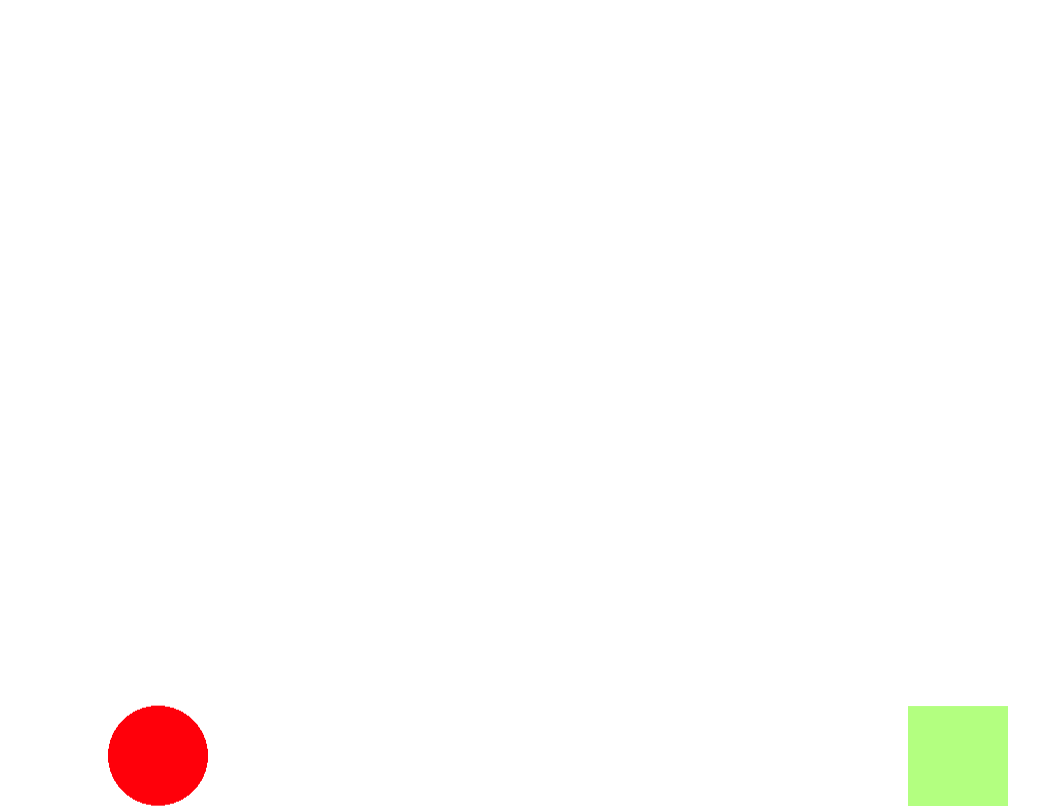
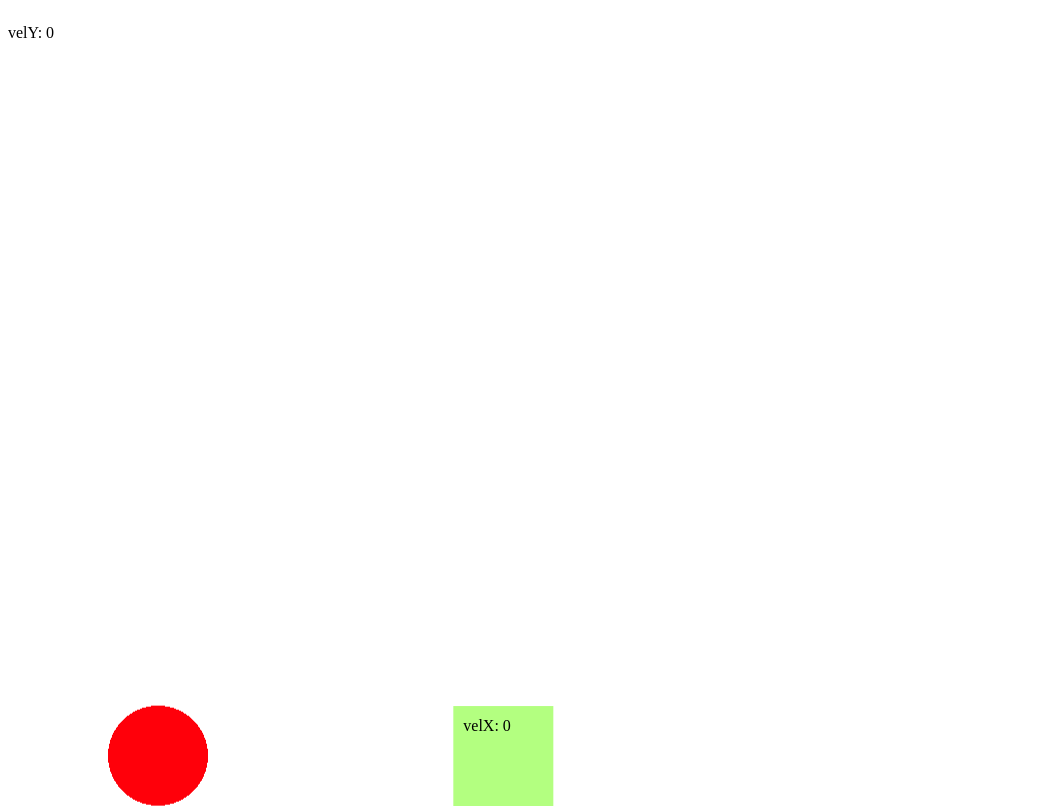
Before and after one commit to GittingItOnWithYourMom/millikanschoolproject, a plain HTML site: page index.html in a window 1280 px wide. Shown: the whole page, without its empty margins (0-1063 px from the left). Drawn offline with Linux system fonts and the light colour scheme.

Commit message:
firction

```diff
--- a/index.html
+++ b/index.html
@@ -7,7 +7,9 @@
 
     <link rel="stylesheet" href="syles.css">
 </head>
-<body>
+<body onload="ready()">
+    <p class="debug" id="d1">text</p>
+    <p class="debug" id="d2">text2</p>
     <img ondragend="moveobject(0)" id="ball" src="imgs/ball.png">
     <img ondragend="moveobject(1)" id="box" src="imgs/square.png">
 </body>
--- a/index.js
+++ b/index.js
@@ -1,10 +1,19 @@
 const ballimage = document.getElementById('ball')
 const boximage = document.getElementById('box')
+const d1 = document.getElementById('d1')
+const d2 = document.getElementById('d2')
+
+
+function ready(){
+  physics_objects.forEach((object) => {
+    object.createText()
+  })
+}
 
 //physics
 
 class physicsobject{
-    constructor(image, mass, friction, initialX, initialY, posX, posY, velX, velY, accX, accY, deltaTX, deltaTY){
+    constructor(image, mass, friction, initialX, initialY, posX, posY, velX, velY, accX, accY, deltaTX, deltaTY, text, para){
         this.image = image
         this.mass = mass
         this.friction = friction
@@ -18,15 +27,29 @@ class physicsobject{
         this.accY = accY
         this.deltaTX = deltaTX
         this.deltaTY = deltaTY
+        this.text = text
     }
     moveImage(){
         var amount = "translate(" +this.posX+ "px, " +this.posY+ "px)"
         this.image.style.transform = amount
     }
+    createText(){
+      this.para = document.createElement("p");
+      this.text = document.createTextNode("This is a new paragraph.")
+      this.para.appendChild(this.text);
+      this.para.style.position = "absolute"
+      this.para.style.zIndex = "1"
+    }
+    updateText(){
+      var amount = "translate(" +this.posX+ "px, " +this.posY+ "px)"
+      this.para.style.transform = amount
+      this.para.textContent = "velx: " + this.velX
+      this.para.textContent = "vely: " + this.velY
+    }
 }
 
-var ball = new physicsobject(ballimage, 50, 100, 0, 100, 100, 100, 0, 0, 0, 0, 0, 0)
-var box = new physicsobject(boximage, 100, 900, 0.2, 0, 900, 0, 0, 0, 0, 0, 0, 0)
+var ball = new physicsobject(ballimage, 50, 0, 0, 100, 100, 100, 0, 0, 0, 0, 0, 0)
+var box = new physicsobject(boximage, 100, 0.5, 200, 0, 200, 0, 200, 0, 0, 0, 0, 0)
 
 var framerate = 1
 var physics_objects = [ball, box]
@@ -37,6 +60,7 @@ var newWindow
 
 var friction = 0
 setInterval(() => {
+    // calculate border speeds and positions
     prevScroll = newScroll
     newScroll = scrollY
     var accBorder = scrollY - prevScroll
@@ -51,17 +75,17 @@ setInterval(() => {
         var leftwall = 0
         var offset = 0
         const limiter = 0.00001
-
         var normalX = 0
         var normalY = 0
 
+        // checks if object is touching a side
         object.initialY = object.posY
         object.initialX = object.posX
         if (object.posY > bottom + scrollY){
             object.accY -= object.accY
             object.velY -= object.velY
             object.deltaTY = 0
-            object.normalX = -9.8
+            normalY = 9.8
             if (accBorder < 0){
                 offset += accBorder
             }
@@ -85,23 +109,42 @@ setInterval(() => {
             object.deltaTX = 0
         }
 
-        var ForceK = normalX * object.friction
-        //if (object.accX > ForceK){
-        //    ForceK = normalX * object.friction
-        //}
-        console.log(normalX)
+        // calculates and applies friction
+        var ForceK = 0
+        if (Math.round(object.velX) == 0){
+            ForceK = 0
+            object.velX = 0
+        }
+        else if (object.velX > 0){
+            ForceK = normalY * object.friction * -0.1
+        }
+        else{
+            ForceK = normalY * object.friction * 0.1
+        }
         object.accY = 9.8
-        object.accX = 0 + ForceK
+        object.velX += ForceK
 
+        var prevX = physics_objects[1].posX
+        var prevY = physics_objects[1].posY
+
+        // update object position
         object.posY = object.initialY + object.velY*object.deltaTY*limiter + object.accY*object.deltaTY*object.deltaTY*limiter + offset
         object.posX = object.initialX + object.velX*object.deltaTX*limiter + object.accX*object.deltaTX*object.deltaTX*limiter
         object.deltaTY += 1
         object.deltaTX += 1
         object.moveImage()
-        console.log()
+        object.updateText()
+
+        // text
+        d1.textContent = "velX: "+String(Math.round(prevX - physics_objects[1].posX))
+        d2.textContent = "velY: "+String(Math.round(prevY - physics_objects[1].posY))
+        var debugY = physics_objects[1].posY - 5
+        var debugX = physics_objects[1].posX + 10
+        d1.style.transform = "translate(" +debugX+ "px, " +debugY+ "px)"
     })
 }, framerate)
 
+// grabbing
 function moveobject(object){
     setTimeout(() => {
         physics_objects[object].posX = mousex - 50
@@ -113,6 +156,8 @@ function moveobject(object){
     },10)
 }
 
+
+// calculates mouse velocity
 var mousex
 var mousey
 var mouseprevX
@@ -127,3 +172,5 @@ document.addEventListener('mousemove', (event) => {
     mouseprevX = mousex
     mouseprevY = mousey
 })
+
+// all code is property of Liam Neubauer and you can take it I don't care
--- a/syles.css
+++ b/syles.css
@@ -10,3 +10,9 @@ body{
     z-index: 0;
     height: 100px;
 }
+.debug{
+  align-content: center;
+  color: black;
+  position: absolute;
+  z-index: 1;
+}
```
